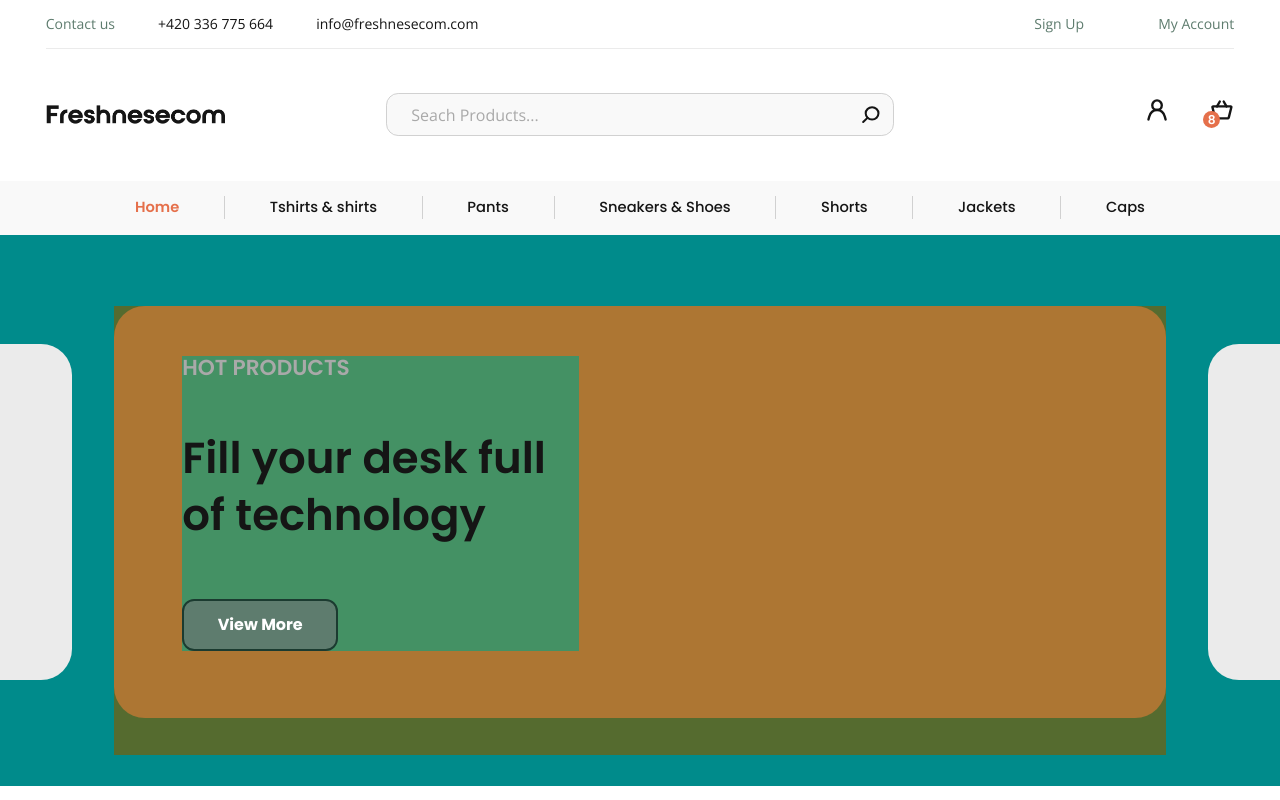
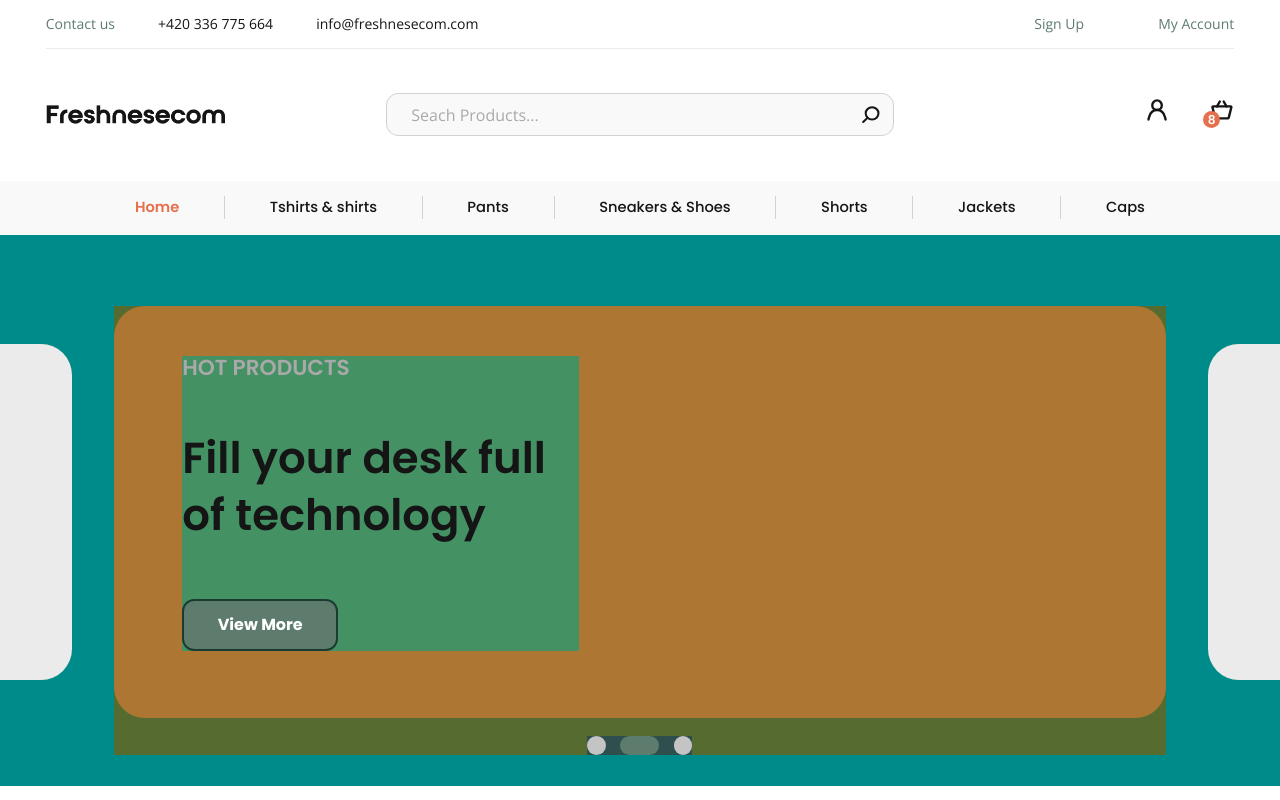
Before and after one commit to Albeiromr/Ecommerce-clean-template, a React (Create React App) app: page / in a window 1280 px wide. Shown: the top 800 px of the page. Built offline with nearby package versions, Linux system fonts and the light colour scheme.

Commit message:
Add circles into the slide component

```diff
--- a/src/components/Slide/0px-599px.scss
+++ b/src/components/Slide/0px-599px.scss
@@ -84,5 +84,30 @@
       color: #ffffff;
       font-size: clamp(14px, 3.381vw, 25px);
     }
+
+    &__circle-container {
+      width: 26.18%;
+      height: 9.779%;
+      background: darkslategray;
+      position: absolute;
+      bottom: 0;
+      left: 36.838%;
+      display: flex;
+      justify-content: space-between;
+    }
+
+    &__circle {
+      width: 17.438%;
+      height: 100%;
+      border-radius: 81px;
+      background: #c4c4c4;
+    }
+
+    &__circle--selected {
+      width: 37.694%;
+      height: 100%;
+      border-radius: 81px;
+      background: $c2-A;
+    }
   }
 }
--- a/src/components/Slide/1025px-1920px.scss
+++ b/src/components/Slide/1025px-1920px.scss
@@ -104,5 +104,30 @@
       color: #ffffff;
       font-size: clamp(16px, 1.212vw, 20px);
     }
+
+    &__circle-container {
+      width: 9.976%;
+      height: 4.198%;
+      background: darkslategray;
+      position: absolute;
+      bottom: 0;
+      left: 44.989%;
+      display: flex;
+      justify-content: space-between;
+    }
+
+    &__circle {
+      width: 17.439%;
+      height: 100%;
+      border-radius: 81px;
+      background: #c4c4c4;
+    }
+
+    &__circle--selected {
+      width: 37.694%;
+      height: 100%;
+      border-radius: 81px;
+      background: $c2-A;
+    }
   }
 }
--- a/src/components/Slide/600px-1024px.scss
+++ b/src/components/Slide/600px-1024px.scss
@@ -90,5 +90,30 @@
       color: #ffffff;
       font-size: clamp(15px, 1.953vw, 25px);
     }
+
+    &__circle-container {
+      width: 17.537%;
+      height: 6.839%;
+      background: darkslategray;
+      position: absolute;
+      bottom: 0;
+      left: 41.23%;
+      display: flex;
+      justify-content: space-between;
+    }
+
+    &__circle {
+      width: 17.437%;
+      height: 100%;
+      border-radius: 81px;
+      background: #c4c4c4;
+    }
+
+    &__circle--selected {
+      width: 37.694%;
+      height: 100%;
+      border-radius: 81px;
+      background: $c2-A;
+    }
   }
 }
--- a/src/components/Slide/Slide.tsx
+++ b/src/components/Slide/Slide.tsx
@@ -17,6 +17,12 @@ const Slide = () => {
                   </div>
               </div>
           </article>
+
+          <div className="slide__circle-container">
+              <div className="slide__circle"></div>
+              <div className="slide__circle--selected"></div>
+              <div className="slide__circle"></div>
+          </div>
       </div>
       <div className="slide__column-right"></div>
     </section>
```
